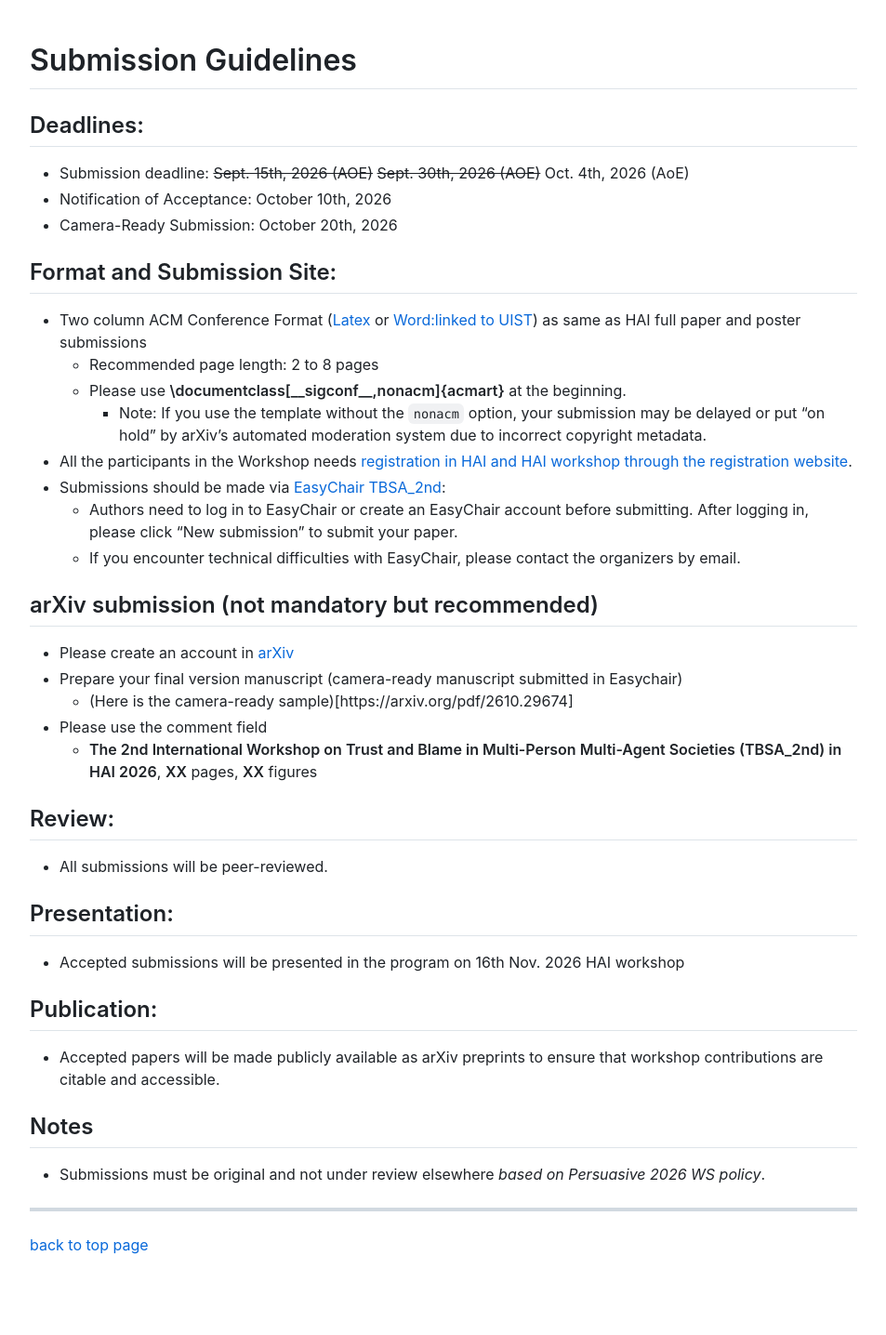
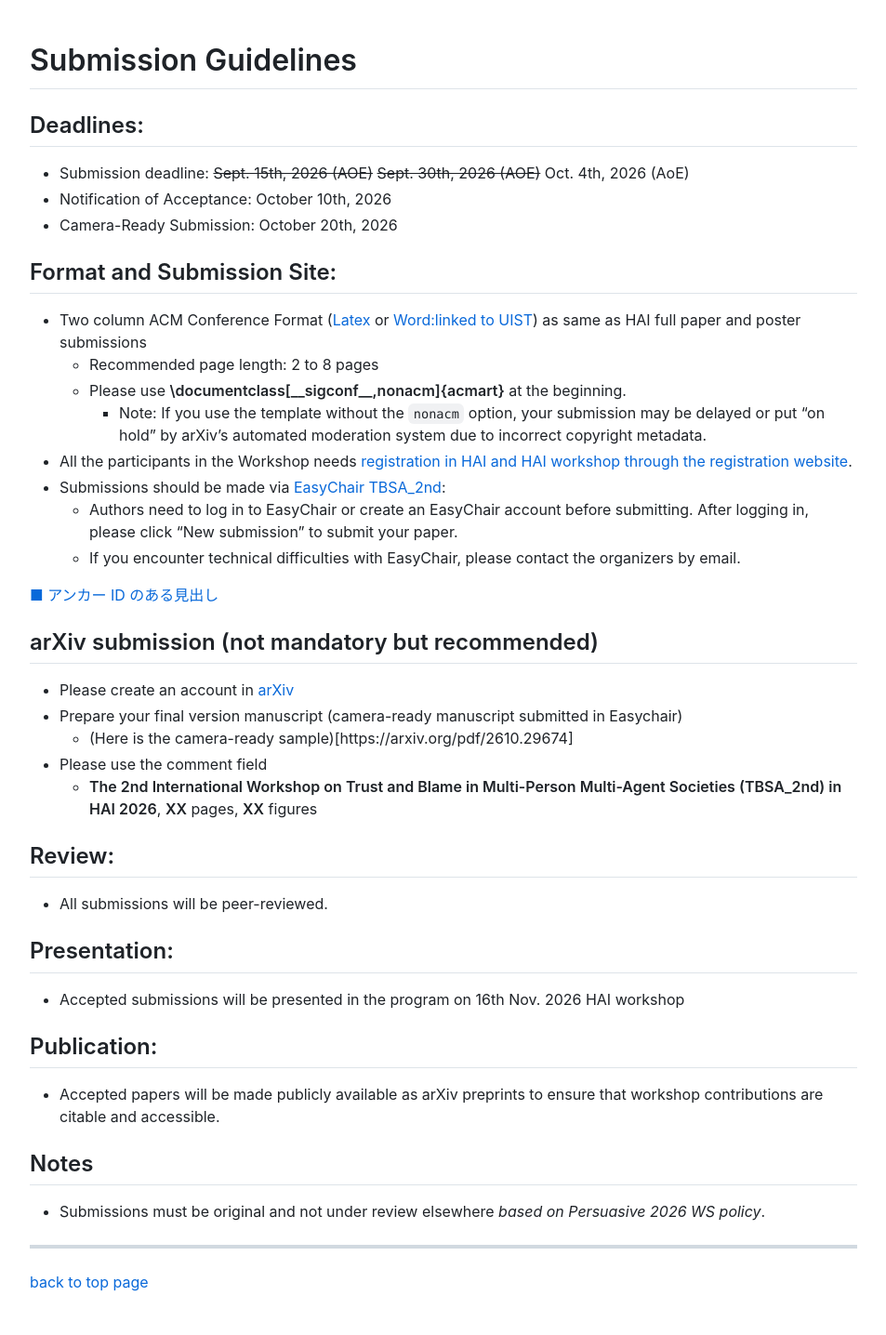
Before and after one commit to virtualcom-designlab/TBSA2026, a Jekyll site: the page built from submission.md, in a window 1280 px wide. Shown: the whole page at 93% size, without its empty margins (163-1116 px from the left). Built offline with Jekyll 4.4.1, drawn with Linux system fonts in a browser that asks for light colours; our own code applies the rules of GitHub Pages for plain Markdown files; before the commit the page ends 1396 px from its top, so only the background shows below that.

Commit message:
Update submission.md

```diff
--- a/submission.md
+++ b/submission.md
@@ -26,6 +26,9 @@ After logging in, please click “New submission” to submit your paper.
 https://easychair.org/conferences/submission_new?a=37559240
 -->
 
+<a href="#-%E3%82%A2%E3%83%B3%E3%82%AB%E3%83%BC-id-%E3%81%AE%E3%81%82%E3%82%8B%E8%A6%8B%E5%87%BA%E3%81%97">
+  ■ アンカー ID のある見出し
+</a>
 
 ## arXiv submission (not mandatory but recommended)
 - Please create an account in [arXiv](https://arxiv.org/)
```
